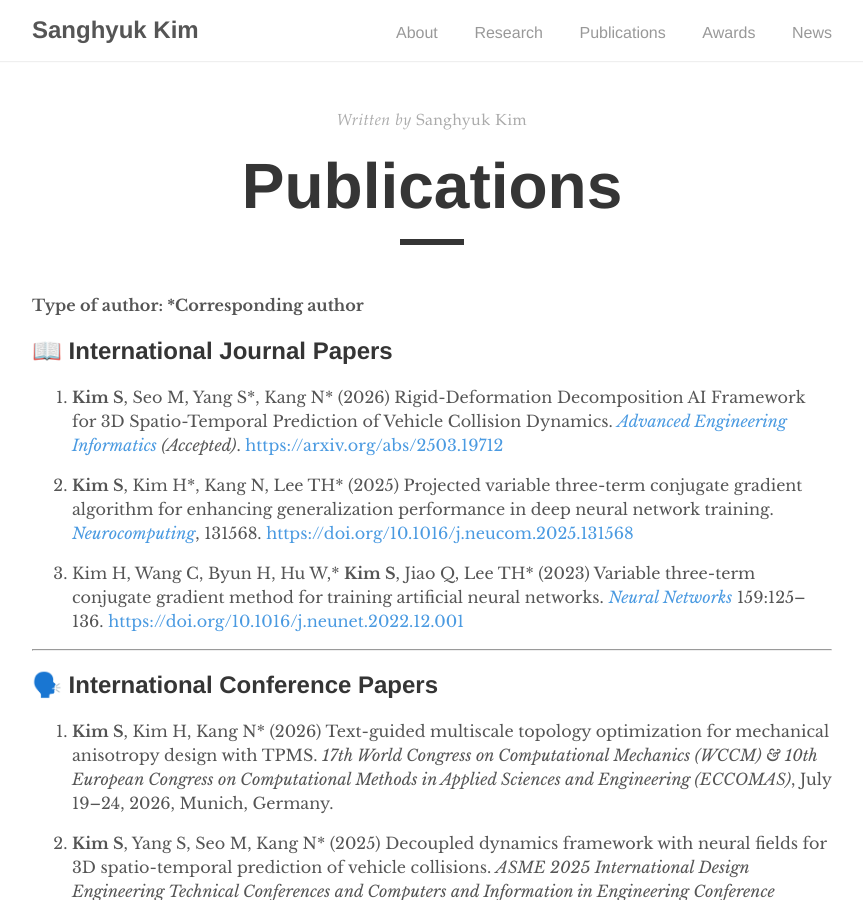
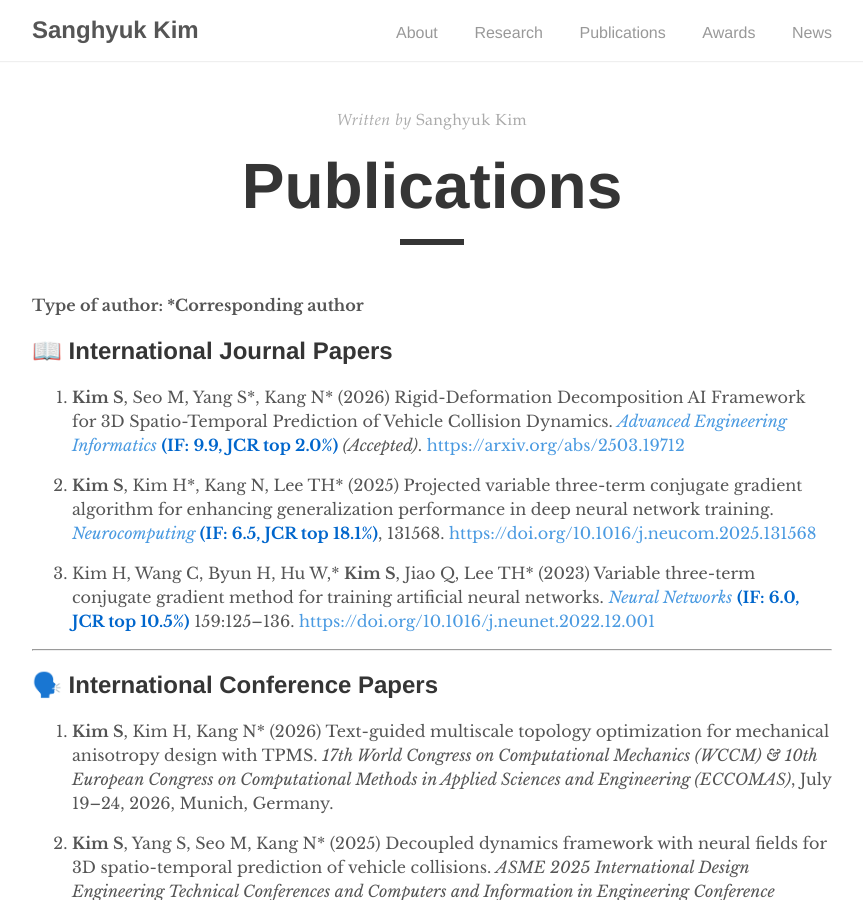
Before and after one commit to kim-sanghyuk/kim-sanghyuk.github.io, a Jekyll site: the page built from _pages/publications.md, in a window 1280 px wide and 900 px high. Shown: the whole window, without its empty margins (208-1071 px from the left). Built offline with Jekyll 4.4.1, drawn with Linux system fonts in a browser that asks for light colours.

Commit message:
Update publications.md

```diff
--- a/_pages/publications.md
+++ b/_pages/publications.md
@@ -10,11 +10,11 @@
 
 ## 📖 International Journal Papers
 
-1. **Kim S**, Seo M, Yang S\*, Kang N\* (2026) Rigid-Deformation Decomposition AI Framework for 3D Spatio-Temporal Prediction of Vehicle Collision Dynamics. [_Advanced Engineering Informatics_](https://www.sciencedirect.com/journal/advanced-engineering-informatics) _(Accepted)_. [https://arxiv.org/abs/2503.19712](https://arxiv.org/abs/2503.19712)
+1. **Kim S**, Seo M, Yang S\*, Kang N\* (2026) Rigid-Deformation Decomposition AI Framework for 3D Spatio-Temporal Prediction of Vehicle Collision Dynamics. [_Advanced Engineering Informatics_](https://www.sciencedirect.com/journal/advanced-engineering-informatics) <span style="color:#0066cc;">**(IF: 9.9, JCR top 2.0%)**</span> _(Accepted)_. [https://arxiv.org/abs/2503.19712](https://arxiv.org/abs/2503.19712)
 
-2. **Kim S**, Kim H\*, Kang N, Lee TH\* (2025) Projected variable three-term conjugate gradient algorithm for enhancing generalization performance in deep neural network training. [_Neurocomputing_](https://www.sciencedirect.com/journal/neurocomputing), 131568. [https://doi.org/10.1016/j.neucom.2025.131568](https://doi.org/10.1016/j.neucom.2025.131568)
+2. **Kim S**, Kim H\*, Kang N, Lee TH\* (2025) Projected variable three-term conjugate gradient algorithm for enhancing generalization performance in deep neural network training. [_Neurocomputing_](https://www.sciencedirect.com/journal/neurocomputing) <span style="color:#0066cc;">**(IF: 6.5, JCR top 18.1%)**</span>, 131568. [https://doi.org/10.1016/j.neucom.2025.131568](https://doi.org/10.1016/j.neucom.2025.131568)
 
-3. Kim H, Wang C, Byun H, Hu W,\* **Kim S**, Jiao Q, Lee TH\* (2023) Variable three-term conjugate gradient method for training artificial neural networks. [_Neural Networks_](https://www.sciencedirect.com/journal/neural-networks) 159:125–136. [https://doi.org/10.1016/j.neunet.2022.12.001](https://doi.org/10.1016/j.neunet.2022.12.001)
+3. Kim H, Wang C, Byun H, Hu W,\* **Kim S**, Jiao Q, Lee TH\* (2023) Variable three-term conjugate gradient method for training artificial neural networks. [_Neural Networks_](https://www.sciencedirect.com/journal/neural-networks) <span style="color:#0066cc;">**(IF: 6.0, JCR top 10.5%)**</span> 159:125–136. [https://doi.org/10.1016/j.neunet.2022.12.001](https://doi.org/10.1016/j.neunet.2022.12.001)
 
 ---
 
```
